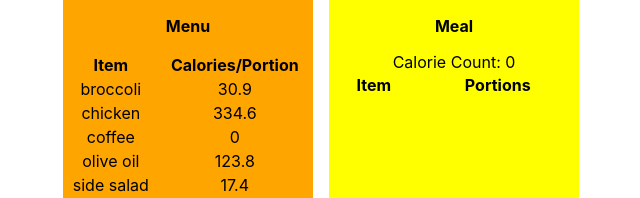
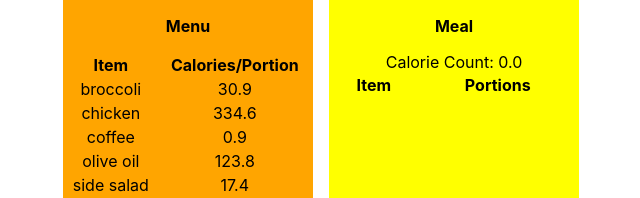
Before and after one commit to kchens/noom, a React (Create React App) app: page / in a window 1280 px wide. Shown: the top 198 px of the page, without its empty margins (327-967 px from the left). Built offline with nearby package versions, Linux system fonts and the light colour scheme.

Commit message:
Updates display constant functions

```diff
--- a/src/components/Menu/index.jsx
+++ b/src/components/Menu/index.jsx
@@ -1,12 +1,8 @@
 import React from 'react'
-import { roundToSingleDecimal, calcCaloriesPerPortion } from '../../utils'
-import { menuTitle, itemHeader, caloriesPortionHeader } from '../../constants'
+import { menuTitle, itemHeader, caloriesPortionHeader, getCaloriesPerPortion } from '../../constants'
 import PropTypes from 'prop-types'
 import './index.css'
 
-const displayCaloriesPerPortion = (item) => roundToSingleDecimal(
-                                              calcCaloriesPerPortion(item.calories, item.portion)
-                                            )
 
 const Menu = ({ menuItems, addItemToMeal }) => {
   const hasMenuItems = menuItems.length > 0
@@ -28,7 +24,7 @@ const Menu = ({ menuItems, addItemToMeal }) => {
               onClick={() => addItemToMeal(item)}
             >
               <td>{item.name}</td>
-              <td>{`${displayCaloriesPerPortion(item)}`}</td>
+              <td>{`${getCaloriesPerPortion(item)}`}</td>
             </tr>
           )}
         </tbody>
--- a/src/constants.js
+++ b/src/constants.js
@@ -1,7 +1,14 @@
+import { roundToSingleDecimal, calcCaloriesPerPortion } from './utils'
+
 export const menuTitle = 'Menu'
 export const itemHeader = 'Item'
 export const caloriesPortionHeader = 'Calories/Portion'
 
 export const mealTitle = 'Meal'
-export const getMealCaption = (calories) => `Calorie Count: ${calories}`
+export const getMealCaption = (calories) => `Calorie Count: ${calories.toFixed(1)}`
 export const portionsHeader = 'Portions'
+
+
+export const getCaloriesPerPortion = (item) => roundToSingleDecimal(
+                                                calcCaloriesPerPortion(item.calories, item.portion)
+                                               ).toFixed(1)
--- a/src/menuItems.json
+++ b/src/menuItems.json
@@ -1,7 +1,7 @@
 [
     {"id": 6, "name": "broccoli", "calories": 34, "portion": 91},
     {"id": 4, "name": "chicken", "calories": 239, "portion": 140},
-    {"id": 1, "name": "coffee", "calories": 0, "portion": 237},
+    {"id": 1, "name": "coffee", "calories": 0.4, "portion": 237},
     {"id": 2, "name": "olive oil", "calories": 884, "portion": 14},
     {"id": 3, "name": "side salad", "calories": 20, "portion": 87},
     {"id": 7, "name": "spinach", "calories": 23, "portion": 90},
```
